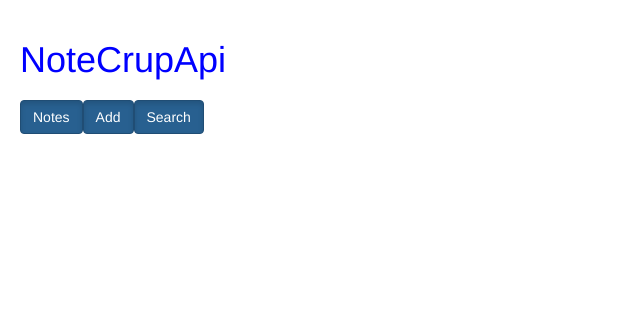
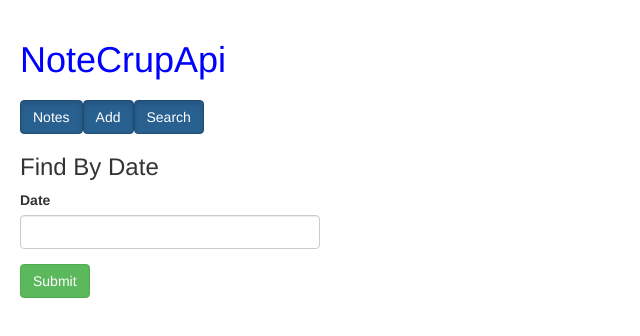
Before and after one commit to Quentin760/FastNote, an Angular app in the folder NoteCrupApi/: page /findbydate in a window 1280 px wide. Before the commit this address led to /. Shown: the top 336 px of the page, without its empty margins (0-640 px from the left). Built offline with nearby package versions, Linux system fonts and the light colour scheme.

Commit message:
debug de l'ajout de note, title et body inversé

```diff
--- a/NoteCrupApi/src/app/app-routing.module.ts
+++ b/NoteCrupApi/src/app/app-routing.module.ts
@@ -8,7 +8,7 @@ const routes: Routes = [
   {path: '', redirectTo: 'note', pathMatch: 'full'},
   {path: 'note', component: NotesListComponent},
   {path: 'add', component: CreateNoteComponent},
-  {path: 'searchbydate', component: SearchNotesComponent}
+  {path: 'findbydate', component: SearchNotesComponent}
 
 ];
 
--- a/NoteCrupApi/src/app/search-notes/search-notes.component.html
+++ b/NoteCrupApi/src/app/search-notes/search-notes.component.html
@@ -1,3 +1,18 @@
-<p>
-  search-notes works!
-</p>
+<h3>Find By Date</h3>
+<div style="width: 300px;">
+  <form (ngSubmit)="onSubmit()">
+    <div class="form-group">
+      <label for="lastname">Date</label>
+      <input type="text" class="form-control" id="date" required [(ngModel)]="date" name="date">
+    </div>
+
+    <div class="btn-group">
+      <button type="submit" class="btn btn-success">Submit</button>
+    </div>
+  </form>
+</div>
+<ul>
+  <li *ngFor="let note of notes">
+    <h4>{{note.id}} - {{note.titleofnote}}</h4> <p>{{note.bodyofnote}}</p>
+  </li>
+</ul>
--- a/NoteCrupApi/src/app/search-notes/search-notes.component.ts
+++ b/NoteCrupApi/src/app/search-notes/search-notes.component.ts
@@ -1,4 +1,6 @@
 import { Component, OnInit } from '@angular/core';
+import { NoteService } from '../note.service';
+import { Note } from "../note";
 
 @Component({
   selector: 'search-notes',
@@ -7,9 +9,21 @@ import { Component, OnInit } from '@angular/core';
 })
 export class SearchNotesComponent implements OnInit {
 
-  constructor() { }
+  date: Date;
+  notes: Note[];
+
+  constructor(private dataService: NoteService) { }
 
   ngOnInit() {
+    this.date=null;
+  }
+
+  private searchNote() {
+    this.dataService.getNoteByDate(this.date).subscribe(notes => this.notes = notes)
+  }
+
+  onSubmit() {
+    this.searchNote();
   }
 
 }
```
Also changed, not shown: 2 other files (tests, documents, lock files or other folders).
